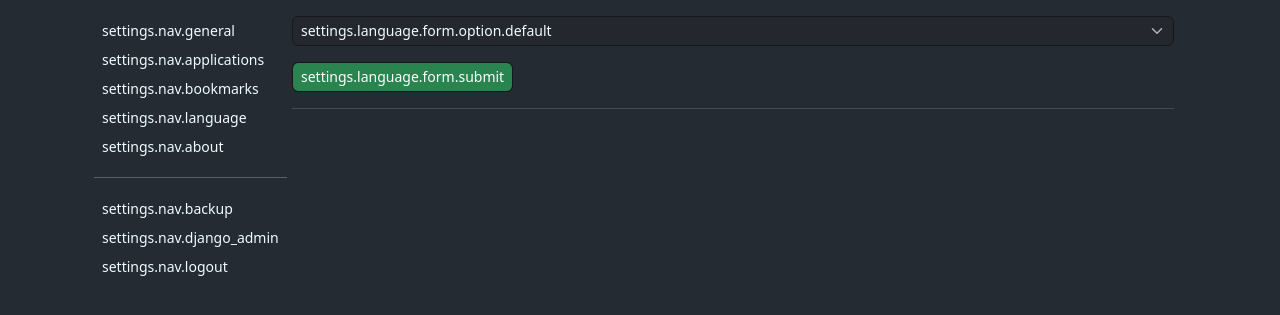
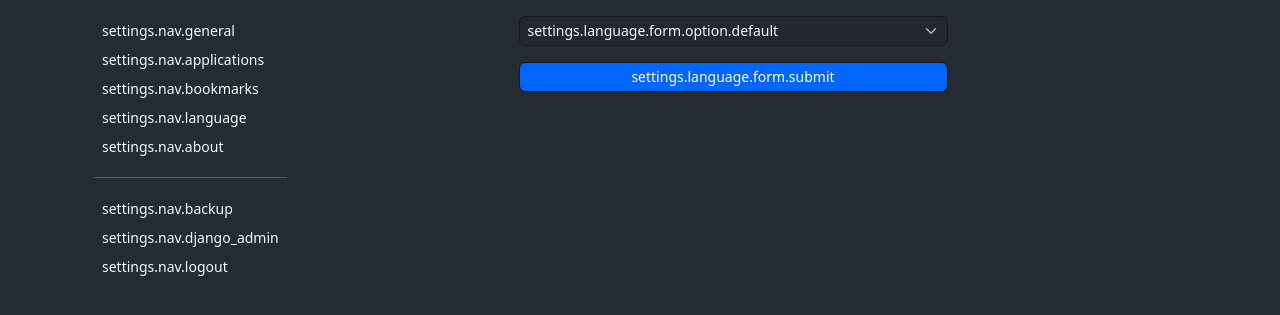
Before and after one commit to pygillier/MiCasa, a Django app: template templates/user/language.html in a window 1280 px wide. Shown: the part 105-420 px from the top of the page. Run offline with Django 5.2, Linux system fonts and the light colour scheme; the template is opened without the code that fills it, so the values that code supplies are empty; the visitor is signed in with stand-in values (Sample User, id 1); some libraries are stand-ins or nearby versions.

Commit message:
Better language form and translation error.

```diff
--- a/templates/user/language.html
+++ b/templates/user/language.html
@@ -1,7 +1,8 @@
 {% extends "user/base.html" %}
 {% load i18n %}
 {% block inner %}
-    {{ block.super }}
+    <div class="row justify-content-center">
+        <div class="col-6">
             <form action="{% url 'set_language' %}" method="post">
                 {% csrf_token %}
                 <input name="next" type="hidden" value="{{ redirect_to }}" />
@@ -12,8 +13,10 @@
                         <option value="fr">{% trans "settings.language.form.option.french" %}</option>
                     </select>
                 </div>
-        <div class="mb-3 pb-3 border-bottom">
-            <input type="submit" class="btn btn-success" value="{% trans "settings.language.form.submit" %}">
+                <div class="d-flex align-items-center">
+                    <input type="submit" class="btn btn-primary d-block w-100" value="{% trans "settings.language.form.submit" %}">
                 </div>
             </form>
+        </div>
+    </div>
 {% endblock inner %}
```
Also changed, not shown: locale/en_US/LC_MESSAGES/django.po. Lines whose indentation alone changed are shown as unchanged.
